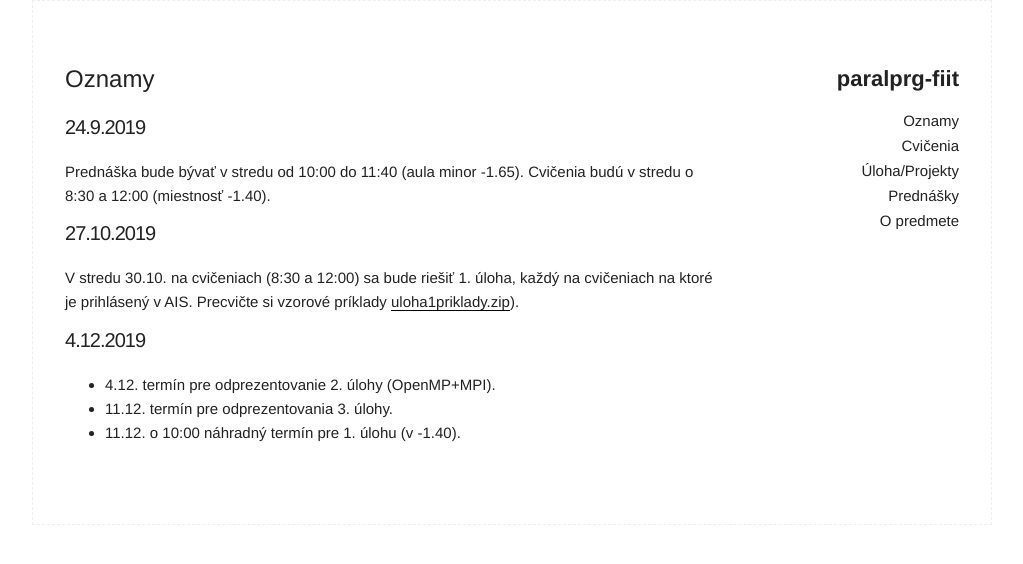
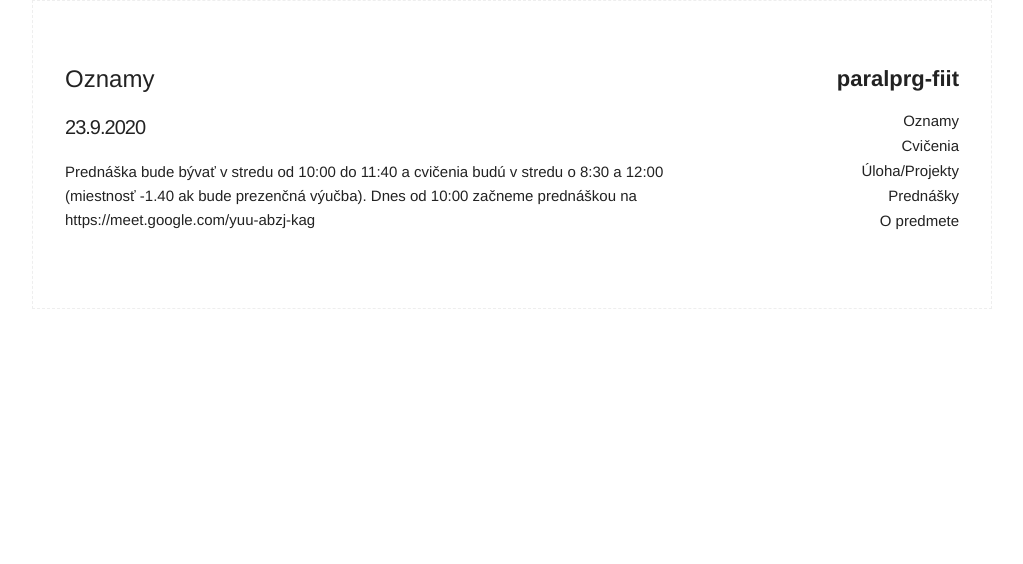
Before and after one commit to MichalCernansky/paralprg-fiit, a Jekyll site: the page built from index.md, in a window 1280 px wide. Shown: the top 564 px of the page, without its empty margins (128-1151 px from the left). Built offline with Jekyll 4.4.1, drawn with Linux system fonts in a browser that asks for light colours.

Commit message:
new info

```diff
--- a/index.md
+++ b/index.md
@@ -3,18 +3,6 @@ layout: page
 title: Oznamy
 ---
 
-### 24.9.2019
+### 23.9.2020
 
-Prednáška bude bývať v stredu od 10:00 do 11:40 (aula minor -1.65). Cvičenia budú v stredu o 8:30 a 12:00 (miestnosť -1.40).
-
-
-### 27.10.2019
-
-V stredu 30.10. na cvičeniach (8:30 a 12:00) sa bude riešiť 1. úloha, každý na cvičeniach na ktoré je prihlásený v AIS. Precvičte si vzorové príklady [uloha1priklady.zip](labs/uloha1priklady.zip)).
-
-
-### 4.12.2019
-
-- 4.12. termín pre odprezentovanie 2. úlohy (OpenMP+MPI).
-- 11.12. termín pre odprezentovania 3. úlohy.
-- 11.12. o 10:00 náhradný termín pre 1. úlohu (v -1.40).
+Prednáška bude bývať v stredu od 10:00 do 11:40 a cvičenia budú v stredu o 8:30 a 12:00 (miestnosť -1.40 ak bude prezenčná výučba). Dnes od 10:00 začneme prednáškou na https://meet.google.com/yuu-abzj-kag
```
